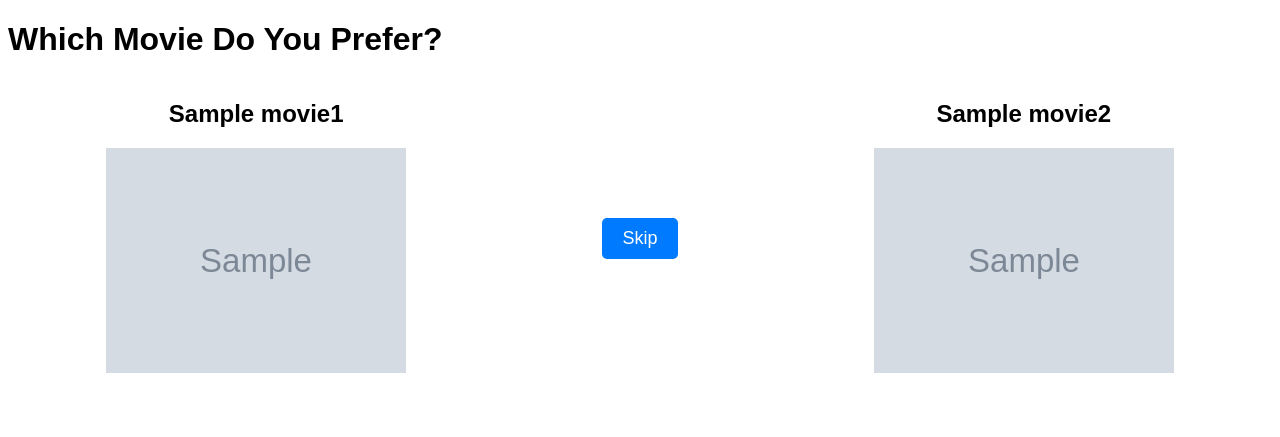
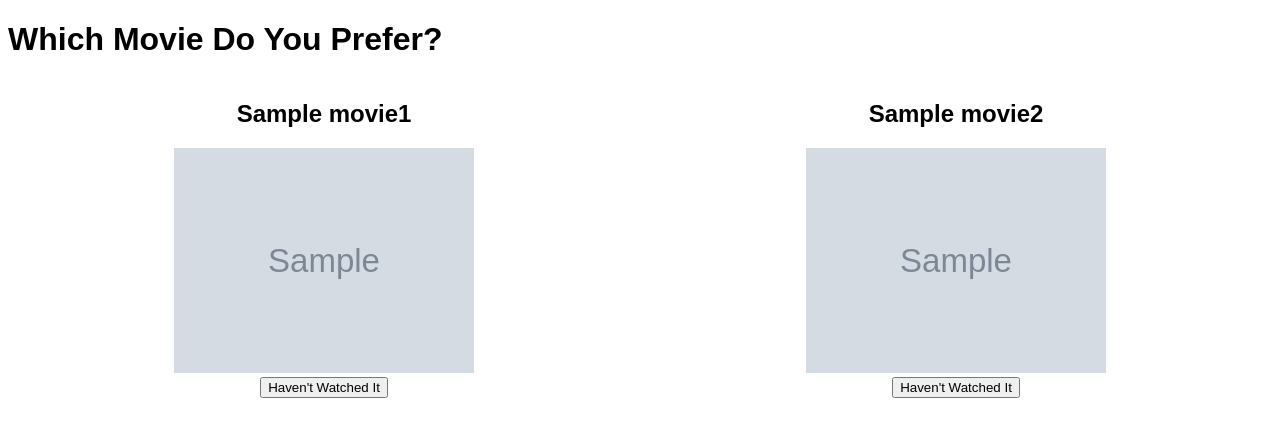
Before and after one commit to PeterPark07/Movie-Comparison-App, a Flask app: template templates/comparison.html in a window 1280 px wide. Shown: the top 437 px of the page. Run offline with Flask 3, Linux system fonts and the light colour scheme; the template is opened without the code that fills it: most values are stand-ins (such as "Sample title", 1, 10 or a date in 2020); grey boxes marked "Sample" are stand-in pictures.

Commit message:
Update comparison.html

```diff
--- a/templates/comparison.html
+++ b/templates/comparison.html
@@ -16,7 +16,7 @@
         }
         .movie {
             text-align: center;
-            margin-bottom: 20px; /* Added margin to create space between movies */
+            margin-bottom: 20px;
         }
         .movie img {
             width: 300px;
@@ -47,12 +47,38 @@
             document.getElementById('vote-form-' + movieId).querySelector('[name="non_winner_id"]').value = nonWinnerId;
             document.getElementById('vote-form-' + movieId).submit();
         }
+
+        function skipMovie(movieId) {
+            fetch('/skip', {
+                method: 'POST',
+                headers: {
+                    'Content-Type': 'application/json'
+                },
+                body: JSON.stringify({ movie_id: movieId })
+            })
+            .then(response => response.json())
+            .then(data => {
+                if (data.success) {
+                    // Replace the movie with new movie data
+                    document.getElementById('movie-' + movieId).innerHTML = `
+                        <h2>${data.movie.title}</h2>
+                        <img src="${data.movie.poster_path}" alt="${data.movie.title}" onclick="submitForm('${data.movie.id}', '${data.other_movie_id}')">
+                        <form id="vote-form-${data.movie.id}" action="{{ url_for('vote') }}" method="post">
+                            <input type="hidden" name="winner_id" value="${data.movie.id}">
+                            <input type="hidden" name="winner_title" value="${data.movie.title}">
+                            <input type="hidden" name="non_winner_id" value="">
+                        </form>
+                        <button onclick="skipMovie('${data.movie.id}')">Haven't Watched It</button>
+                    `;
+                }
+            });
+        }
     </script>
 </head>
 <body>
     <h1>Which Movie Do You Prefer?</h1>
     <div class="movie-container">
-        <div class="movie">
+        <div class="movie" id="movie-{{ movie1.id }}">
             <h2>{{ movie1.title }}</h2>
             <img src="{{ movie1.poster_path }}" alt="{{ movie1.title }}" onclick="submitForm('{{ movie1.id }}', '{{ movie2.id }}')">
             <form id="vote-form-{{ movie1.id }}" action="{{ url_for('vote') }}" method="post">
@@ -60,13 +86,9 @@
                 <input type="hidden" name="winner_title" value="{{ movie1.title }}">
                 <input type="hidden" name="non_winner_id" value="">
             </form>
+            <button onclick="skipMovie('{{ movie1.id }}')">Haven't Watched It</button>
         </div>
-        <div class="skip-button-container">
-            <form action="{{ url_for('skip') }}" method="post">
-                <button type="submit">Skip</button>
-            </form>
-        </div>
-        <div class="movie">
+        <div class="movie" id="movie-{{ movie2.id }}">
             <h2>{{ movie2.title }}</h2>
             <img src="{{ movie2.poster_path }}" alt="{{ movie2.title }}" onclick="submitForm('{{ movie2.id }}', '{{ movie1.id }}')">
             <form id="vote-form-{{ movie2.id }}" action="{{ url_for('vote') }}" method="post">
@@ -74,6 +96,7 @@
                 <input type="hidden" name="winner_title" value="{{ movie2.title }}">
                 <input type="hidden" name="non_winner_id" value="">
             </form>
+            <button onclick="skipMovie('{{ movie2.id }}')">Haven't Watched It</button>
         </div>
     </div>
 </body>
```
